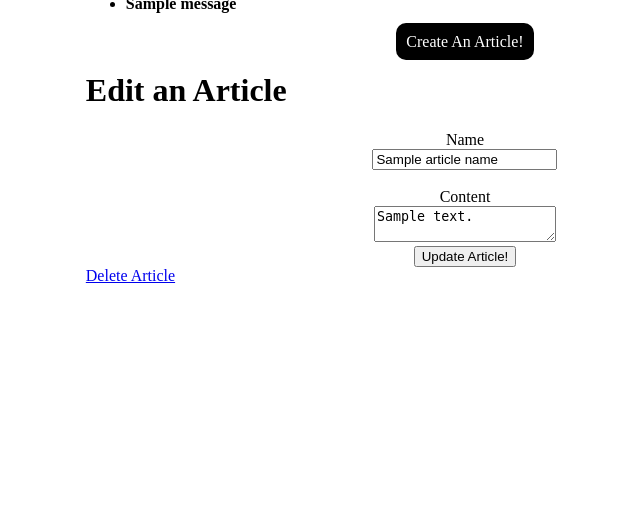
After one commit to tobychadderton1/flyweight-wiki, a Flask app: template templates/update_article.html in a window 1280 px wide. The commit adds this page. Shown: the part 109-633 px from the top of the page, without its empty margins (175-815 px from the left). Run offline with Flask 3, Linux system fonts and the light colour scheme; the template is opened without the code that fills it: most values are stand-ins (such as "Sample title", 1, 10 or a date in 2020); one stand-in notice (Sample message) is shown.

Commit message:
Update and Delete functionality as well as message flashing

```diff
--- a/server.py
+++ b/server.py
@@ -1,4 +1,4 @@
-from flask import Flask, render_template, url_for, request, redirect
+from flask import Flask, render_template, url_for, request, redirect, flash
 from markupsafe import Markup
 from flask_sqlalchemy import SQLAlchemy
 import markdown
@@ -7,6 +7,7 @@ import json
 app = Flask(__name__)
 app.config['SQLALCHEMY_DATABASE_URI'] = f'sqlite:///development.db'
 app.config['SQLALCHEMY_TRACK_MODIFICATIONS'] = False
+app.config['SECRET_KEY'] = "dev"
 
 settings = json.load(open("settings.json"))
 
@@ -34,7 +35,6 @@ def home():
 def article():
     print("ROUTED")
     id = request.args.get("id")
-    print(id)
     article = Article.query.filter(Article.id == id).first()
     content = Markup(markdown.markdown(article.content))
     return render_template("article.html", article_name=article.name, article_content=content, wiki_name=settings["wiki-name"], wiki_logo=settings["wiki-logo"])
@@ -46,17 +46,35 @@ def create_article():
         article = Article(name=request.form["name"], content=request.form["content"])
         db.session.add(article)
         db.session.commit()
+        flash("Article Successfully Created!")
         return redirect(url_for("home"))
     else:
         return render_template("create_article.html", wiki_name=settings["wiki-name"], wiki_logo=settings["wiki-logo"])
 
 @app.route("/update-article", methods=["GET", "POST"])
 def update_article():
-    return "Update Article Page"
+    if request.method == "POST":
+        id = request.form["id"]
+        article = Article.query.filter(Article.id == id).first()
+        article.name = request.form["name"]
+        article.content = request.form["content"]
+        db.session.commit()
+        flash("Article Successfully Updated!")
+        return redirect(url_for("update_article", id=id))
+    else:
+        id = request.args.get("id")
+        article = Article.query.filter(Article.id == id).first()
+        return render_template("update_article.html", id=id, article_name=article.name, article_content=article.content, wiki_name=settings["wiki-name"], wiki_logo=settings["wiki-logo"])
 
-@app.route("/delete-article", methods=["POST"])
+@app.route("/delete-article", methods=["GET"])
 def delete_article():
-    return "Delete Article Page"
+    id = request.args.get("id")
+    article = Article.query.filter(Article.id == id).first()
+    if article is not None:
+        db.session.delete(article)
+        db.session.commit()
+        flash("Article Successfully Deleted!")
+    return redirect(url_for("home"))
 
 # Mainloop
 
--- a/templates/base.html
+++ b/templates/base.html
@@ -24,7 +24,15 @@
 
 <h1 id="wiki-title">{{ wiki_name }}</h1>
 </div>
-
+{% with messages = get_flashed_messages() %}
+    {% if messages %}
+    <ul>
+        {% for message in messages %}
+            <li><strong>{{ message }}</strong></li>
+        {% endfor %}
+    </ul>
+    {% endif %}
+{% endwith %}
 <div id="content-container">
 <center><a id="create-article" href="/create-article">Create An Article!</a></center>
 
--- /dev/null
+++ b/templates/update_article.html
@@ -0,0 +1,18 @@
+{% extends 'base.html' %}
+
+{% block content %}
+
+<h1> Edit an Article </h1>
+
+<center>
+<form method="post" action="/update-article">
+    <label for="name">Name</label><br>
+    <input type="text" name="name" value="{{ article_name }}"><br><br>
+    <label for="content" >Content</label><br>
+    <textarea name="content" >{{ article_content }}</textarea><br>
+    <input type="submit" value="Update Article!">
+    <input type="hidden" name="id" value="{{ id }}">
+</form>
+</center>
+<a href="delete-article?id={{ id }}">Delete Article</a>
+{% endblock %}
```
